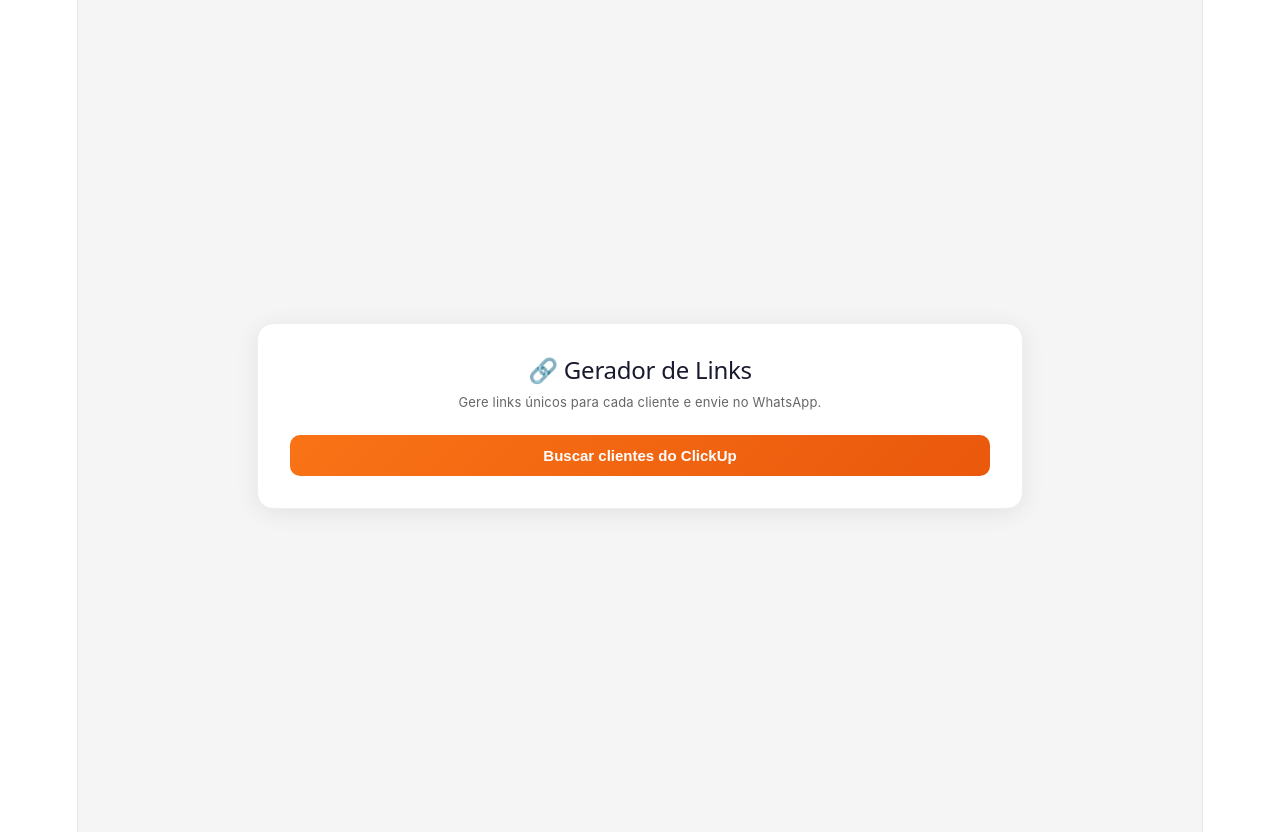
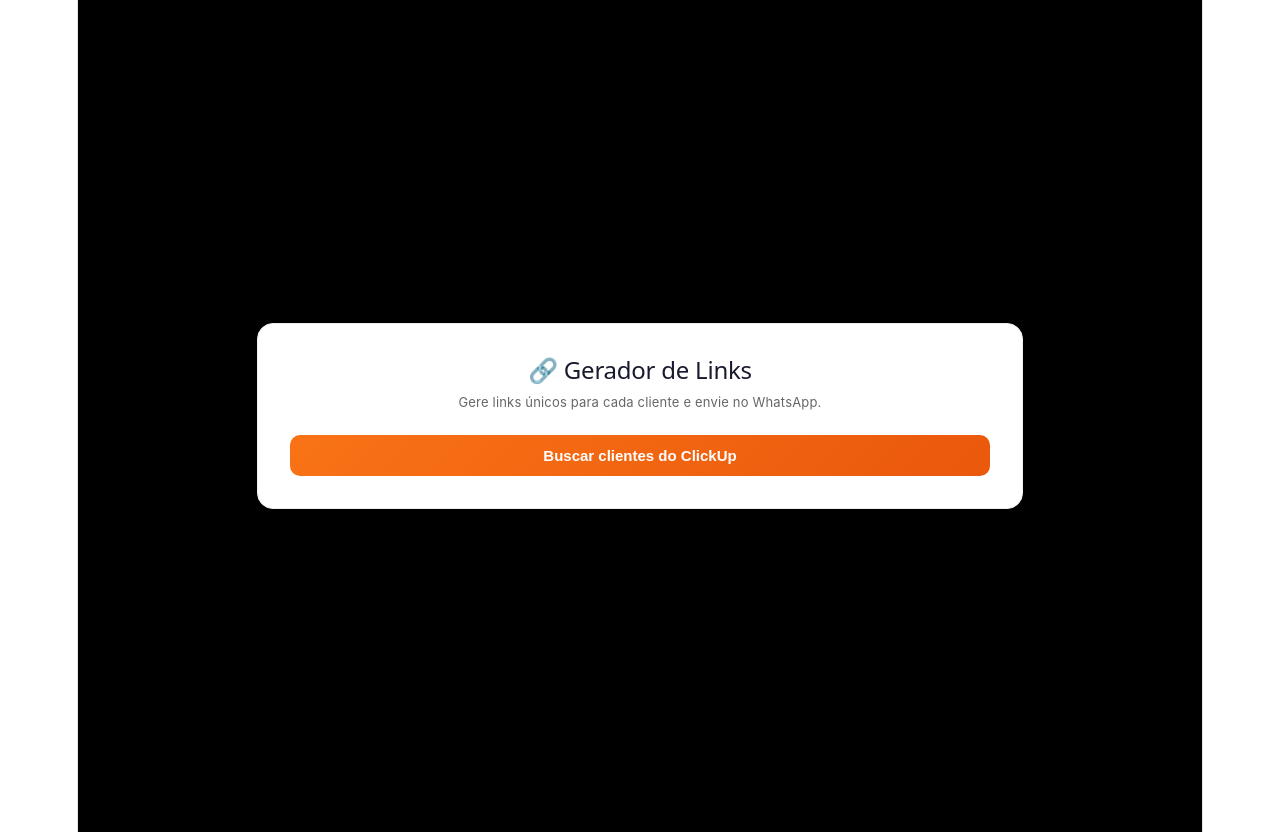
Before and after one commit to victoralmeida-dot/vitejs-vite-tccsdkhj, a React (Vite) app: page / in a window 1280 px wide. Built offline with nearby package versions, Linux system fonts and the light colour scheme.

Commit message:
Update App.tsx

```diff
--- a/src/App.tsx
+++ b/src/App.tsx
@@ -66,8 +66,6 @@ function Formulario({ taskId, taskName }: { taskId: string; taskName: string })
           <h2 style={{ color: "#1a1a2e", marginBottom: 8 }}>Obrigado!</h2>
           <p style={{ color: "#555", textAlign: "center" }}>
             Suas informações foram salvas com sucesso.
-            <br />
-            Nossa equipe entrará em contato em breve.
           </p>
         </div>
       </div>
@@ -313,7 +311,7 @@ export default function App() {
 const styles: Record<string, React.CSSProperties> = {
   page: {
     minHeight: "100vh",
-    background: "#f5f5f5",
+    background: "#000000",
     display: "flex",
     alignItems: "center",
     justifyContent: "center",
```
